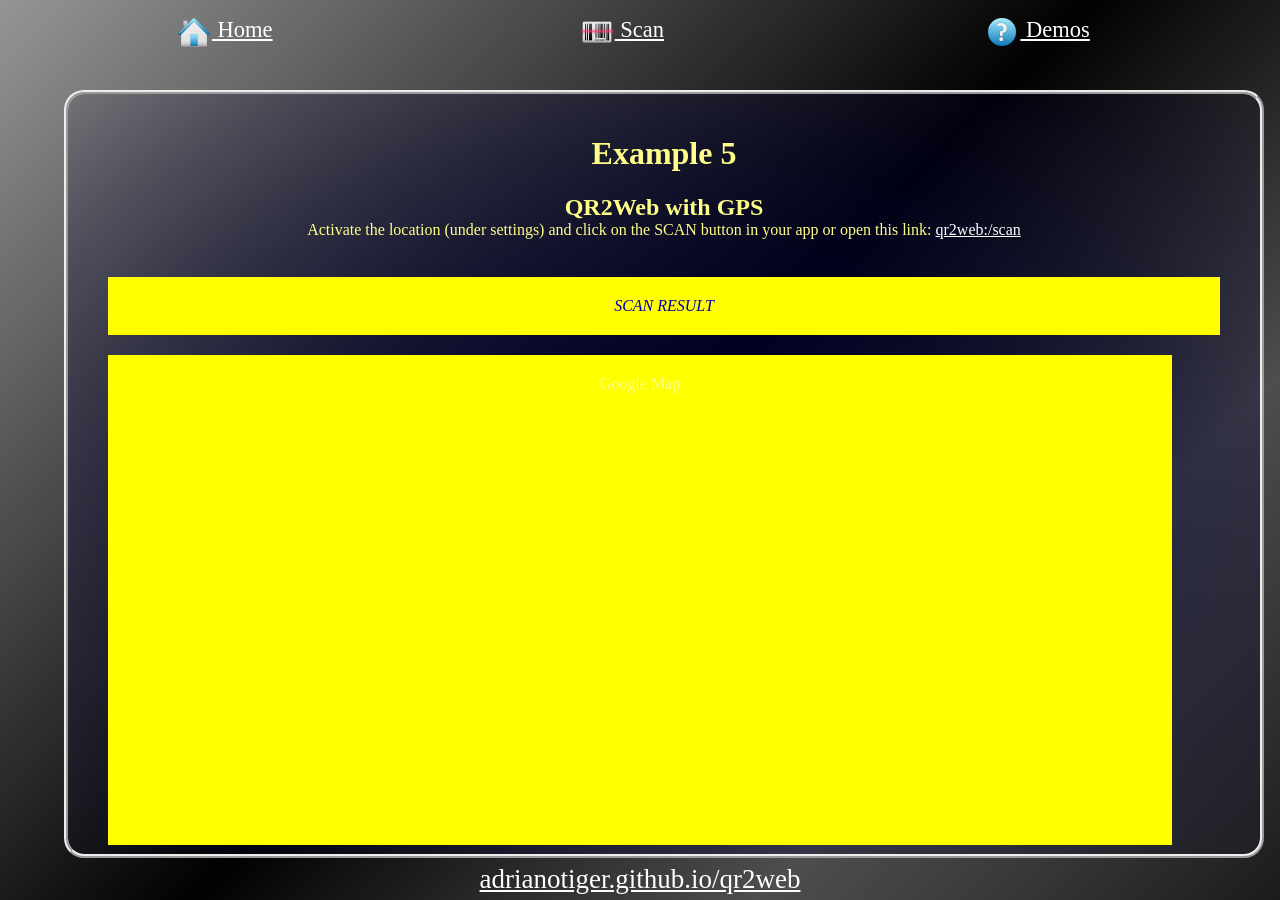
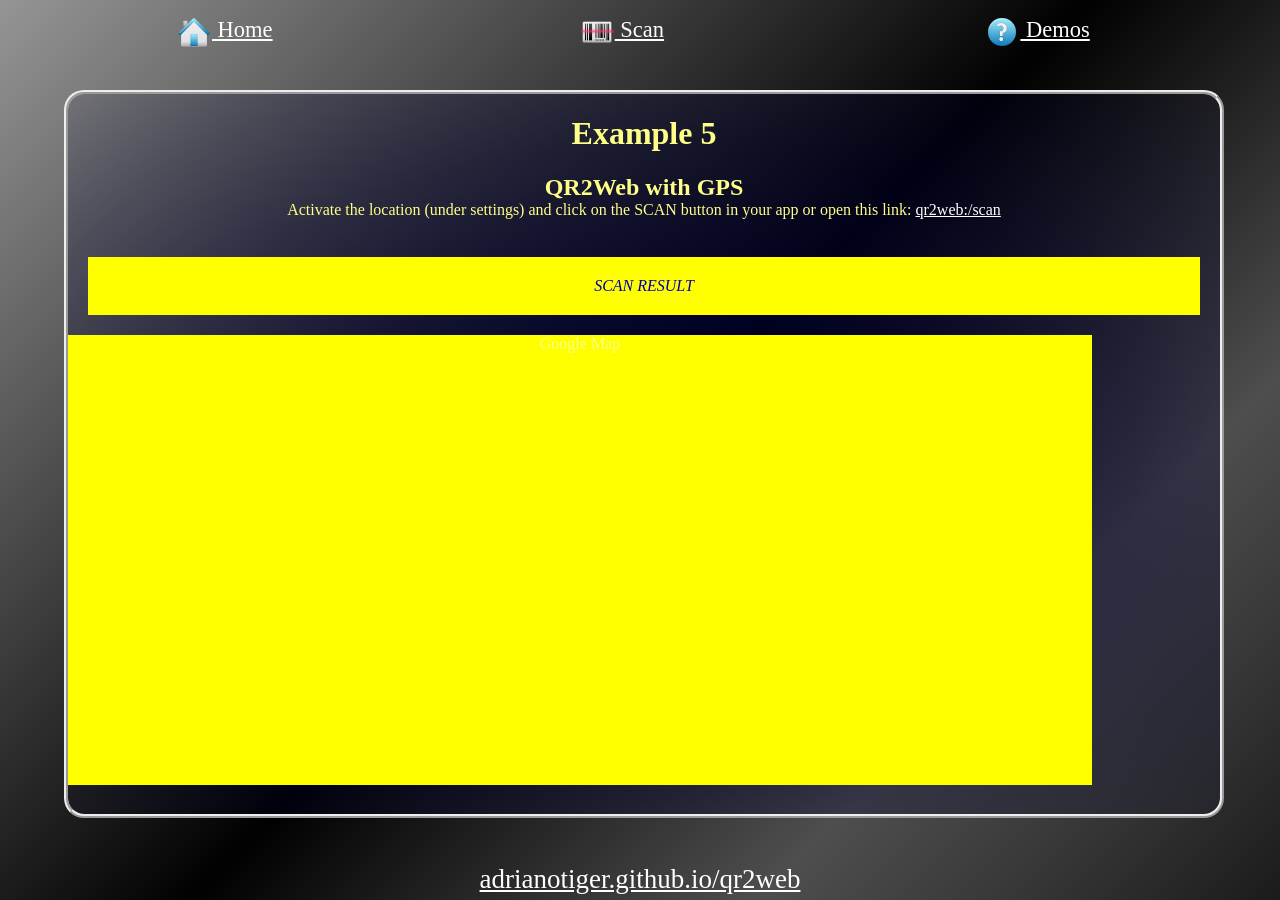
Before and after one commit to Adrianotiger/qr2web, a Jekyll site: the page built from demos/example5.html, in a window 1280 px wide. Built offline with Jekyll 4.4.1, drawn with Linux system fonts in a browser that asks for light colours.

Commit message:
updated examples

```diff
--- a/demos/example4.html
+++ b/demos/example4.html
@@ -15,6 +15,6 @@ title: QR2Web advanced features
     <hr>
     <h2>Torch</h2>
     You can light up or off the torch directly over the webpage, using <code>qr2web:/torch/on</code> and <code>qr2web:/torch/off</code><br>
-    <input type="button" value="Power ON torch for 5 seconds..." onclick="qr2web:/torch/5000" />
+    <input type="button" value="Power ON torch for 5 seconds..." onclick="location.href='qr2web:/torch/5000';" />
     <hr>
 </div>
--- a/demos/example5.html
+++ b/demos/example5.html
@@ -3,12 +3,6 @@ layout: default
 title: QR2Web with GPS
 ---
 
-<style>
-    div {
-        padding: 20px;
-        margin: 20px;
-    }
-</style>
 <script>
     function onQR2WebCodeScan(barcode) {
         document.getElementById("scanResult").innerHTML = barcode;
@@ -24,7 +18,7 @@ title: QR2Web with GPS
   Activate the location (under settings) and click on the SCAN button in your app
   or open this link: <a href="qr2web:/scan">qr2web:/scan</a>
   <br><br>
-  <div id="scanResult" style="background-color:yellow;color:#00a;"><i>SCAN RESULT</i></div>
+  <div id="scanResult" style="background-color:yellow;color:#00a;padding: 20px;margin: 20px;"><i>SCAN RESULT</i></div>
 
   <div id="map" style="width:80vw;height:50vh;background:yellow;max-width:100vw;">Google Map</div>
   <script>
```
